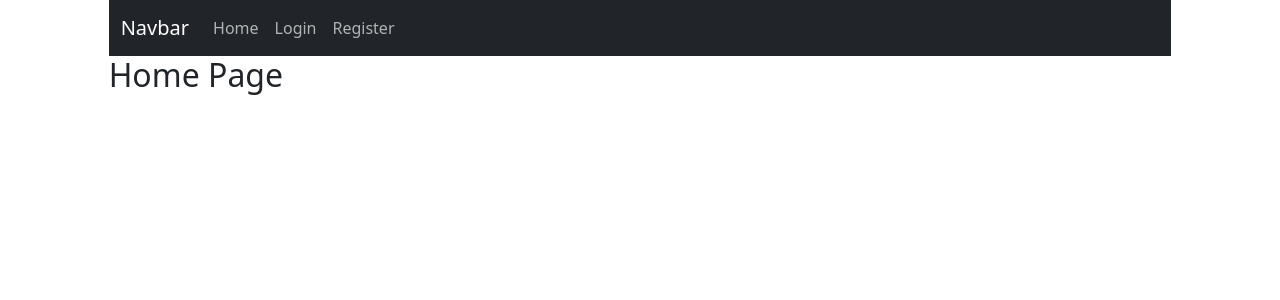
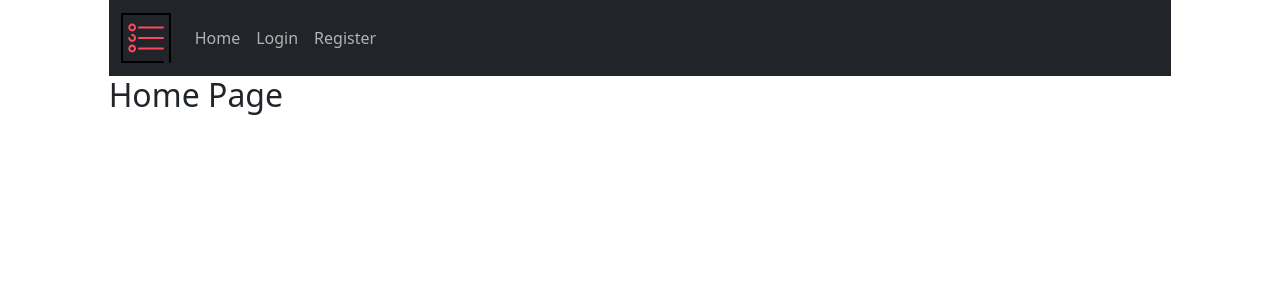
Before and after one commit to badgersky/todo-web-app, a Django app: page / in a window 1280 px wide. Shown: the top 300 px of the page. Run offline with Django 4.2, Linux system fonts and the light colour scheme; some libraries are stand-ins or nearby versions.

Commit message:
add logo to navbar

```diff
--- a/templates/partials/nav.html
+++ b/templates/partials/nav.html
@@ -1,6 +1,10 @@
+{% load static %}
+
 <nav class="navbar navbar-expand-lg bg-dark" data-bs-theme="dark">
     <div class="container-fluid">
-        <a class="navbar-brand" href="{% url 'home:home' %}">Navbar</a>
+        <a class="navbar-brand" href="{% url 'home:home' %}">
+            <img src="{% static 'images/todo-logo.svg' %}" width="50" height="50" alt=logo">
+        </a>
         <button class="navbar-toggler" type="button" data-bs-toggle="collapse" data-bs-target="#navbarNav"
                 aria-controls="navbarNav" aria-expanded="false" aria-label="Toggle navigation">
             <span class="navbar-toggler-icon"></span>
```
Also changed, not shown: static/images/todo-logo.svg (added).
